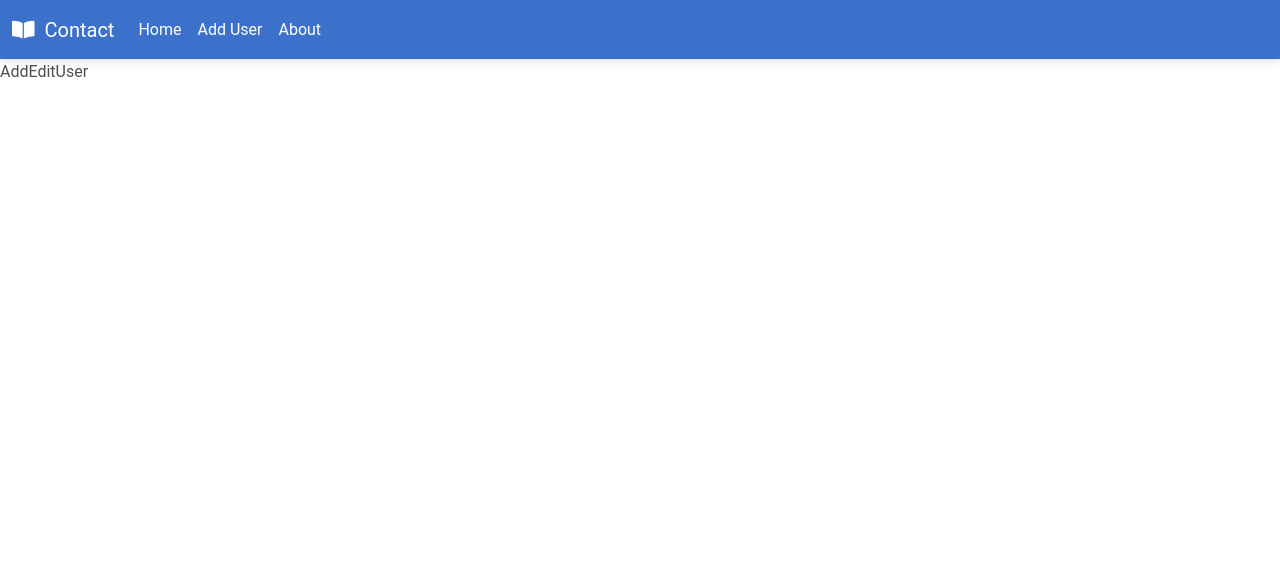
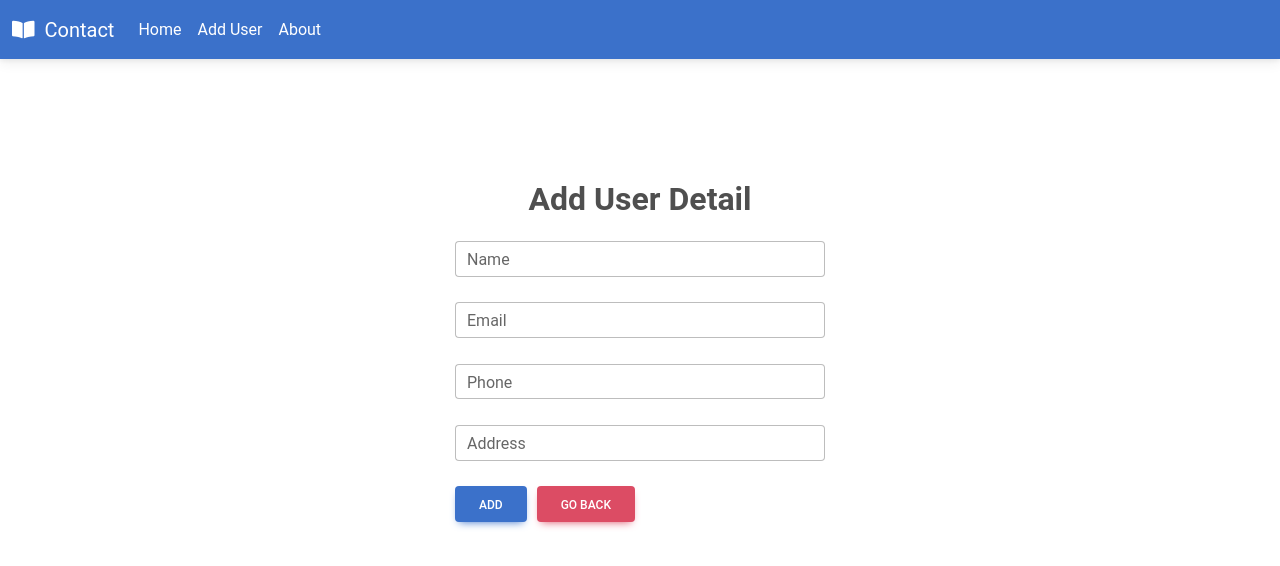
Before and after one commit to Hamza804-latif/CURD_REACT_APP_USING_REDUX_SAGA, a React (Create React App) app: page /addUser in a window 1280 px wide. Shown: the top 566 px of the page. Built offline with nearby package versions, Linux system fonts and the light colour scheme.

Commit message:
Add User implemented

```diff
--- a/db.json
+++ b/db.json
@@ -1,11 +1,32 @@
 {
-    "users":[
-        {
-            "id":1,
-            "name":"hamza",
-            "email":"hamza@email.com",
-            "phone":"423742397492",
-            "address":"some country"
-        }
-    ]
+  "users": [
+    {
+      "id": 1,
+      "name": "hamza",
+      "email": "hamza@email.com",
+      "phone": "423742397492",
+      "address": "some country"
+    },
+    {
+      "name": "hamza",
+      "email": "hamza@latif.com",
+      "phone": "43454543",
+      "address": "pk",
+      "id": 2
+    },
+    {
+      "name": "some name",
+      "email": "someemail@emai.com",
+      "phone": "323313123",
+      "address": "some address",
+      "id": 3
+    },
+    {
+      "name": "adan",
+      "email": "adan@email.com",
+      "phone": "8937492387",
+      "address": "USA",
+      "id": 4
+    }
+  ]
 }
--- a/src/App.js
+++ b/src/App.js
@@ -5,11 +5,14 @@ import AddEditUser from "./pages/AddEditUser";
 import UserInfo from "./pages/UserInfo";
 import About from "./pages/About";
 import Header from "./components/Header";
+import { ToastContainer } from "react-toastify";
+import "react-toastify/dist/ReactToastify.css";
 
 function App() {
   return (
     <BrowserRouter>
       <div>
+        <ToastContainer />
         <Header />
         <Routes>
           <Route exact path="/" element={<Home />} />
--- a/src/pages/AddEditUser.js
+++ b/src/pages/AddEditUser.js
@@ -1,7 +1,115 @@
-import React from "react";
+import React, { useState } from "react";
+import {
+  MDBValidation,
+  MDBInput,
+  MDBBtn,
+  MDBValidationItem,
+} from "mdb-react-ui-kit";
+import { useNavigate } from "react-router-dom";
+import { useDispatch } from "react-redux";
+import { createUserStart } from "../redux/actions";
+import { toast } from "react-toastify";
+
+const initialState = {
+  name: "",
+  email: "",
+  phone: "",
+  address: "",
+};
 
 const AddEditUser = () => {
-  return <div>AddEditUser</div>;
+  const [formValue, setFormValue] = useState(initialState);
+  const { name, email, phone, address } = formValue;
+  const navigate = useNavigate();
+  const dispatch = useDispatch();
+
+  const handleSubmit = (e) => {
+    if (name && email && phone && address) {
+      dispatch(createUserStart(formValue));
+      toast.success("User Added Successfully");
+      setTimeout(() => {
+        navigate("/");
+      }, 500);
+    }
+  };
+  const onInputChange = (e) => {
+    let { name, value } = e.target;
+    setFormValue({ ...formValue, [name]: value });
+    console.log(name, value);
+  };
+  return (
+    <MDBValidation
+      className="g-3"
+      style={{ marginTop: "100px" }}
+      noValidate
+      onSubmit={handleSubmit}
+    >
+      <div
+        style={{
+          margin: "auto",
+          padding: "15px",
+          maxWidth: "400px",
+          alignContent: "center",
+        }}
+      >
+        <p className="fs-2 fw-bold" style={{ textAlign: "center" }}>
+          Add User Detail
+        </p>
+        <MDBValidationItem feedback="Please provide a name" invalid>
+          <MDBInput
+            value={name}
+            name="name"
+            type="text"
+            onChange={onInputChange}
+            required
+            label="Name"
+          />
+        </MDBValidationItem>
+        <br />
+        <MDBValidationItem feedback="Please provide an email" invalid>
+          <MDBInput
+            value={email}
+            name="email"
+            type="email"
+            onChange={onInputChange}
+            required
+            label="Email"
+          />
+        </MDBValidationItem>
+        <br />
+        <MDBValidationItem feedback="Please provide a phone no." invalid>
+          <MDBInput
+            value={phone}
+            name="phone"
+            type="number"
+            onChange={onInputChange}
+            required
+            label="Phone"
+          />
+        </MDBValidationItem>
+        <br />
+        <MDBValidationItem feedback="Please provide an address" invalid>
+          <MDBInput
+            value={address}
+            name="address"
+            type="text"
+            onChange={onInputChange}
+            required
+            label="Address"
+          />
+        </MDBValidationItem>
+        <br />
+        <div className="col-12">
+          <MDBBtn style={{ marginRight: "10px" }} type="submit">
+            Add
+          </MDBBtn>
+          <MDBBtn onClick={() => navigate("/")} color="danger">
+            Go Back
+          </MDBBtn>
+        </div>
+      </div>
+    </MDBValidation>
+  );
 };
 
 export default AddEditUser;
--- a/src/redux/actionTypes.js
+++ b/src/redux/actionTypes.js
@@ -1,3 +1,7 @@
 export const LOAD_USERS_START = "LOAD_USERS_START";
 export const LOAD_USERS_SUCCESS = "LOAD_USERS_SUCCESS";
 export const LOAD_USERS_ERROR = "LOAD_USERS_ERROR";
+
+export const CREATE_USER_START = "CREATE_USER_START";
+export const CREATE_USER_SUCCESS = "CREATE_USER_SUCCESS";
+export const CREATE_USER_ERROR = "CREATE_USER_ERROR";
--- a/src/redux/actions.js
+++ b/src/redux/actions.js
@@ -9,3 +9,15 @@ export const loadUsersError = (error) => ({
   type: types.LOAD_USERS_ERROR,
   payload: error,
 });
+
+export const createUserStart = (user) => ({
+  type: types.CREATE_USER_START,
+  payload: user,
+});
+export const createUserSuccess = () => ({
+  type: types.CREATE_USER_SUCCESS,
+});
+export const createUserError = (error) => ({
+  type: types.CREATE_USER_ERROR,
+  payload: error,
+});
--- a/src/redux/api.js
+++ b/src/redux/api.js
@@ -2,3 +2,6 @@ import axios from "axios";
 
 export const loadUsersApi = async () =>
   await axios.get("http://localhost:5000/users");
+
+export const createUserApi = async (user) =>
+  await axios.post("http://localhost:5000/users", user);
--- a/src/redux/usersagas.js
+++ b/src/redux/usersagas.js
@@ -1,6 +1,11 @@
 import * as types from "./actionTypes";
-import { loadUsersSuccess, loadUsersError } from "./actions";
-import { loadUsersApi } from "./api";
+import {
+  loadUsersSuccess,
+  loadUsersError,
+  createUserSuccess,
+  createUserError,
+} from "./actions";
+import { createUserApi, loadUsersApi } from "./api";
 import {
   take,
   takeEvery,
@@ -24,11 +29,26 @@ function* onLoadUsersStartAsync() {
   }
 }
 
+function* onCreateUserStartAsync({ payload }) {
+  try {
+    const response = yield call(createUserApi, payload);
+    if (response.status === 200) {
+      yield put(createUserSuccess());
+    }
+  } catch (error) {
+    yield put(createUserError(error?.response?.data));
+  }
+}
+
 export function* onLoadUsers() {
   yield takeEvery(types.LOAD_USERS_START, onLoadUsersStartAsync);
 }
 
-const userSagas = [fork(onLoadUsers)];
+export function* onCreateUser() {
+  yield takeLatest(types.CREATE_USER_START, onCreateUserStartAsync);
+}
+
+const userSagas = [fork(onLoadUsers), fork(onCreateUser)];
 
 export default function* rootSaga() {
   yield all([...userSagas]);
```
Also changed, not shown: src/redux/reducer.js (+7 -0 lines).
